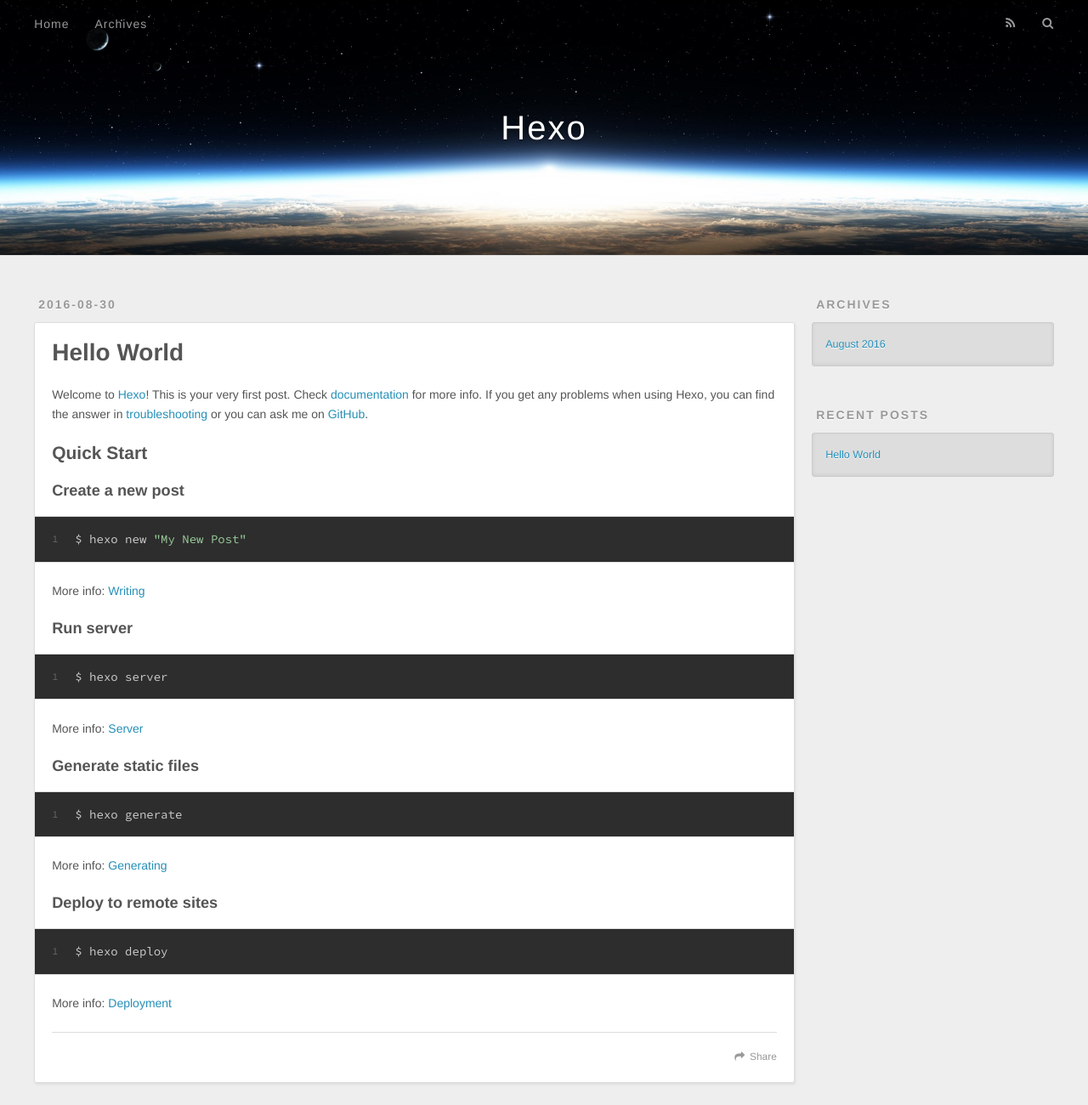
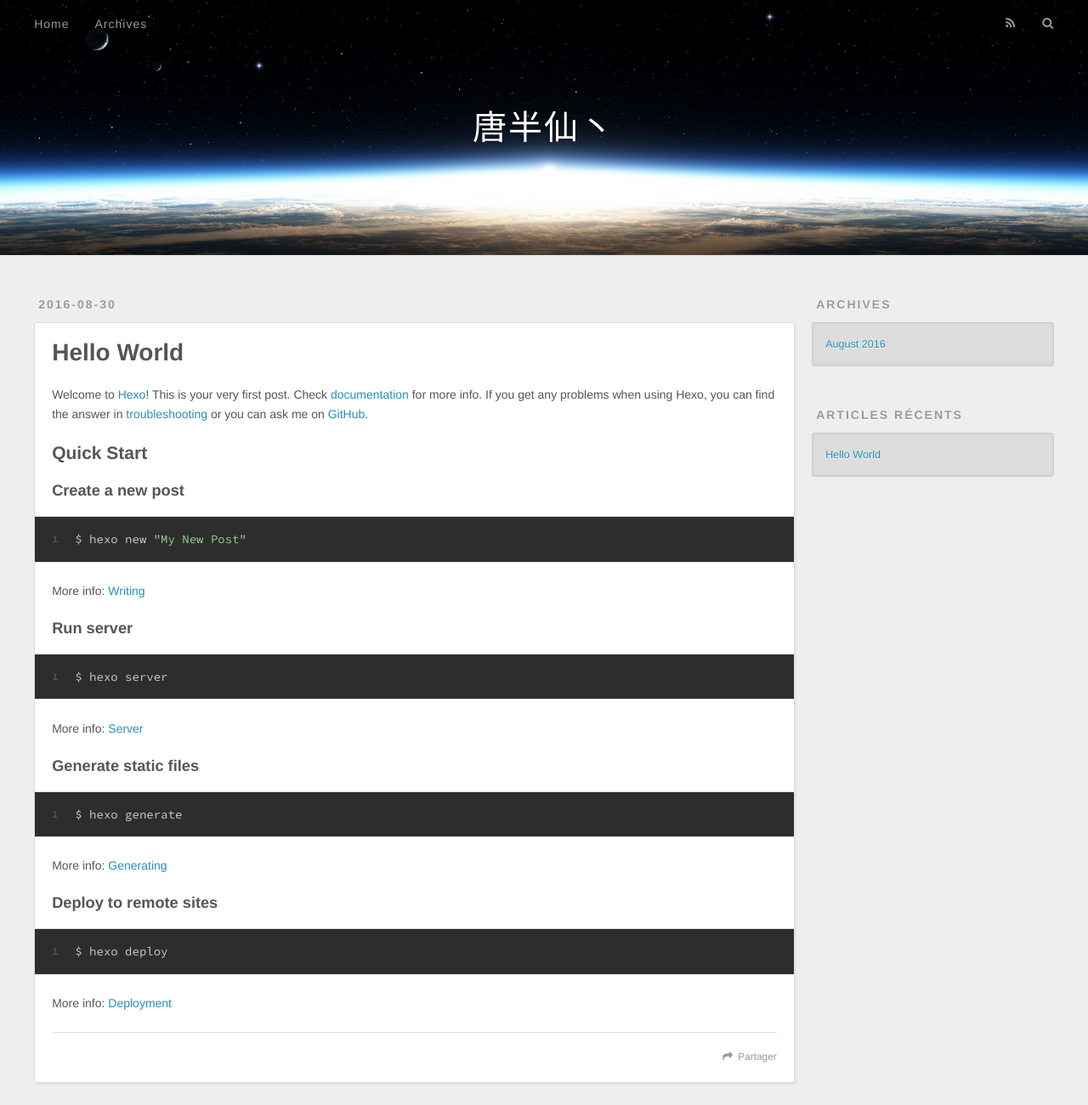
Before and after one commit to CoderTYD/CoderTYD.github.io, a plain HTML site: page index.html in a window 1280 px wide. Shown: the top 1300 px of the page at 85% size. Drawn offline with nearby package versions, Linux system fonts and the light colour scheme.

Commit message:
Site updated: 2016-08-30 10:34:56

```diff
--- a/index.html
+++ b/index.html
@@ -3,16 +3,16 @@
 <head>
   <meta charset="utf-8">
 
-  <title>Hexo</title>
+  <title>唐半仙丶</title>
   <meta name="viewport" content="width=device-width, initial-scale=1, maximum-scale=1">
   <meta property="og:type" content="website">
-<meta property="og:title" content="Hexo">
+<meta property="og:title" content="唐半仙丶">
 <meta property="og:url" content="http://yoursite.com/index.html">
-<meta property="og:site_name" content="Hexo">
+<meta property="og:site_name" content="唐半仙丶">
 <meta name="twitter:card" content="summary">
-<meta name="twitter:title" content="Hexo">
+<meta name="twitter:title" content="唐半仙丶">
 
-    <link rel="alternate" href="/atom.xml" title="Hexo" type="application/atom+xml">
+    <link rel="alternate" href="/atom.xml" title="唐半仙丶" type="application/atom+xml">
 
 
     <link rel="icon" href="/favicon.png">
@@ -33,7 +33,7 @@
   <div id="header-outer" class="outer">
     <div id="header-title" class="inner">
       <h1 id="logo-wrap">
-        <a href="/" id="logo">Hexo</a>
+        <a href="/" id="logo">唐半仙丶</a>
       </h1>
 
     </div>
@@ -48,9 +48,9 @@
       </nav>
       <nav id="sub-nav">
 
-          <a id="nav-rss-link" class="nav-icon" href="/atom.xml" title="RSS Feed"></a>
+          <a id="nav-rss-link" class="nav-icon" href="/atom.xml" title="Flux RSS"></a>
 
-        <a id="nav-search-btn" class="nav-icon" title="Search"></a>
+        <a id="nav-search-btn" class="nav-icon" title="Rechercher"></a>
       </nav>
       <div id="search-form-wrap">
         <form action="//google.com/search" method="get" accept-charset="UTF-8" class="search-form"><input type="search" name="q" results="0" class="search-form-input" placeholder="Search"><button type="submit" class="search-form-submit">&#xF002;</button><input type="hidden" name="sitesearch" value="http://yoursite.com"></form>
@@ -96,7 +96,7 @@
 
     </div>
     <footer class="article-footer">
-      <a data-url="http://yoursite.com/2016/08/30/hello-world/" data-id="cisgt0z070000vifyrw3asdxj" class="article-share-link">Share</a>
+      <a data-url="http://yoursite.com/2016/08/30/hello-world/" data-id="cisgv2aj80000iifys4edhp81" class="article-share-link">Partager</a>
 
 
     </footer>
@@ -131,7 +131,7 @@
 
 
   <div class="widget-wrap">
-    <h3 class="widget-title">Recent Posts</h3>
+    <h3 class="widget-title">Articles récents</h3>
     <div class="widget">
       <ul>
 
@@ -152,7 +152,7 @@
   <div class="outer">
     <div id="footer-info" class="inner">
       &copy; 2016 John Doe<br>
-      Powered by <a href="http://hexo.io/" target="_blank">Hexo</a>
+      Propulsé by <a href="http://hexo.io/" target="_blank">Hexo</a>
     </div>
   </div>
 </footer>
```
Also changed, not shown: 2016/08/30/hello-world/index.html (+9 -9 lines), archives/2016/08/index.html (+10 -10 lines), archives/2016/index.html (+10 -10 lines), archives/index.html (+10 -10 lines).
